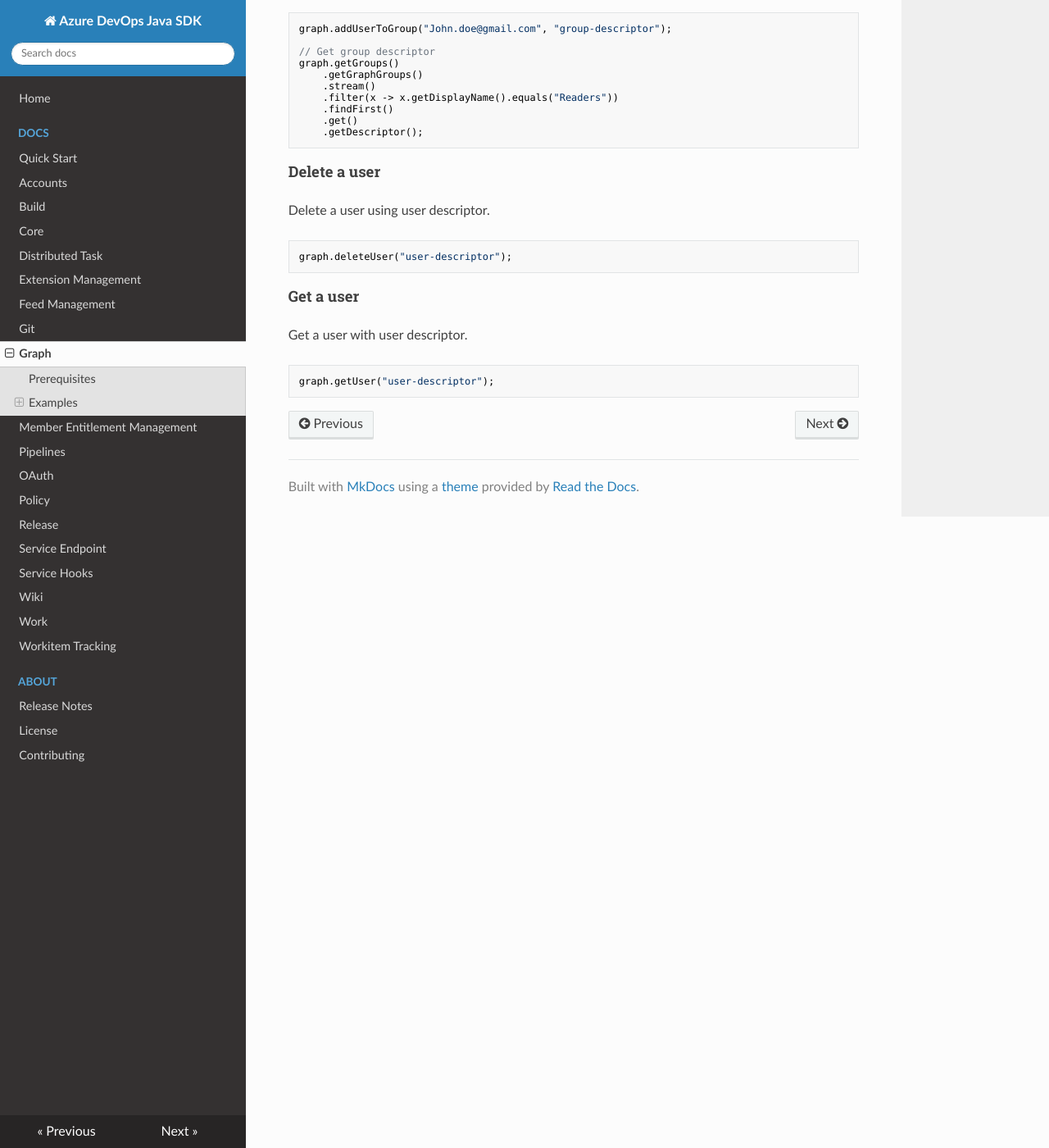
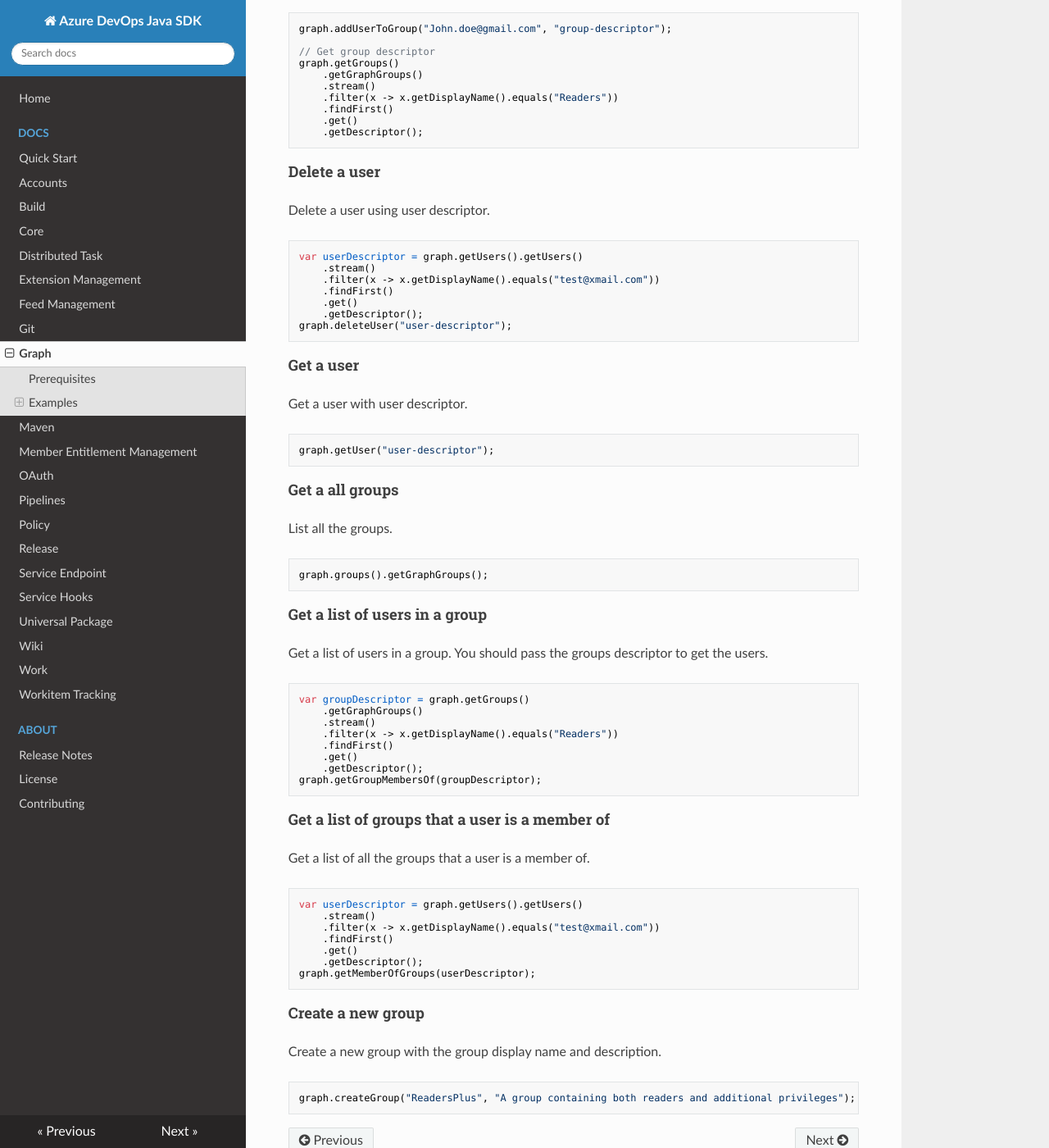
Before and after one commit to hkarthik7/azure-devops-java-sdk-docs, an MkDocs documentation site: the page built from docs/docs/graph.md, in a window 1280 px wide and 1400 px high, scrolled down 1028 px. Shown: the whole window at 82% size. Built offline with MkDocs 1.6.1, drawn with Linux system fonts in a browser that asks for light colours; nearby versions of some CDN libraries.

Commit message:
Updated documentation

````diff
--- a/docs/docs/graph.md
+++ b/docs/docs/graph.md
@@ -60,6 +60,12 @@ graph.getGroups()
 Delete a user using user descriptor.
 
 ```java
+var userDescriptor = graph.getUsers().getUsers()
+    .stream()
+    .filter(x -> x.getDisplayName().equals("test@xmail.com"))
+    .findFirst()
+    .get()
+    .getDescriptor();
 graph.deleteUser("user-descriptor");
 ```
 
@@ -70,3 +76,48 @@ Get a user with user descriptor.
 ```java
 graph.getUser("user-descriptor");
 ```
+
+#### Get a all groups
+
+List all the groups.
+
+```java
+graph.groups().getGraphGroups();
+```
+
+#### Get a list of users in a group
+
+Get a list of users in a group. You should pass the groups descriptor to get the users.
+
+```java
+var groupDescriptor = graph.getGroups()
+    .getGraphGroups()
+    .stream()
+    .filter(x -> x.getDisplayName().equals("Readers"))
+    .findFirst()
+    .get()
+    .getDescriptor();
+graph.getGroupMembersOf(groupDescriptor);
+```
+
+#### Get a list of groups that a user is a member of
+
+Get a list of all the groups that a user is a member of.
+
+```java
+var userDescriptor = graph.getUsers().getUsers()
+    .stream()
+    .filter(x -> x.getDisplayName().equals("test@xmail.com"))
+    .findFirst()
+    .get()
+    .getDescriptor();
+graph.getMemberOfGroups(userDescriptor);
+```
+
+#### Create a new group
+
+Create a new group with the group display name and description.
+
+```java
+graph.createGroup("ReadersPlus", "A group containing both readers and additional privileges");
+```
--- a/mkdocs.yml
+++ b/mkdocs.yml
@@ -15,13 +15,15 @@ nav:
     - 'Feed Management': 'docs/feed-management.md'
     - 'Git': 'docs/git.md'
     - 'Graph': 'docs/graph.md'
+    - 'Maven': 'docs/maven.md'
     - 'Member Entitlement Management': 'docs/member-entitlement-management.md'
+    - 'OAuth': 'docs/oauth.md'
     - 'Pipelines': 'docs/pipelines.md'
-    - 'OAuth': 'docs/oauth.md'
     - 'Policy': 'docs/policy.md'
     - 'Release': 'docs/release.md'
     - 'Service Endpoint': 'docs/service-endpoint.md'
     - 'Service Hooks': 'docs/service-hooks.md'
+    - 'Universal Package': 'docs/upack.md'
     - 'Wiki': 'docs/wiki.md'
     - 'Work': 'docs/work.md'
     - 'Workitem Tracking': 'docs/workitem-tracking.md'
````
Also changed, not shown: docs/about/release-notes.md (+30 -0 lines), docs/docs/maven.md (added, +161 -0 lines), docs/docs/upack.md (added, +157 -0 lines), docs/docs/workitem-tracking.md (+31 -0 lines).
